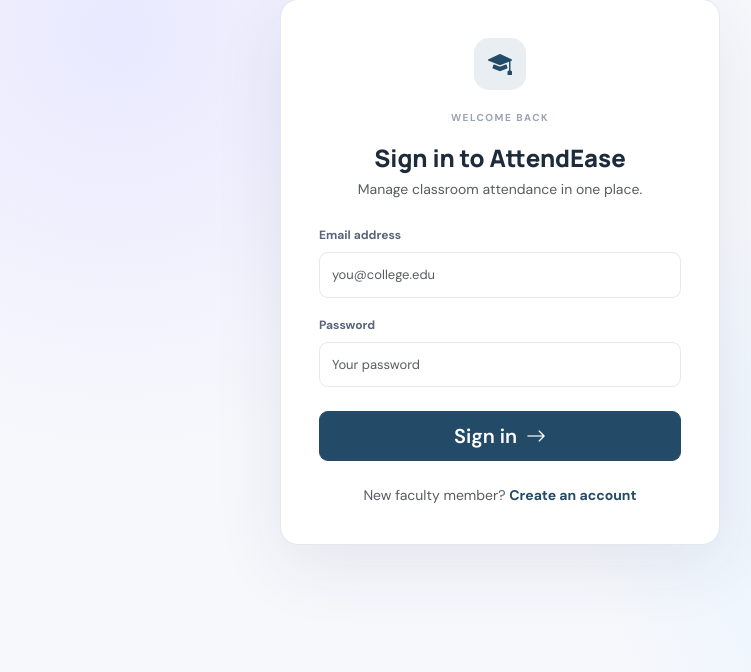
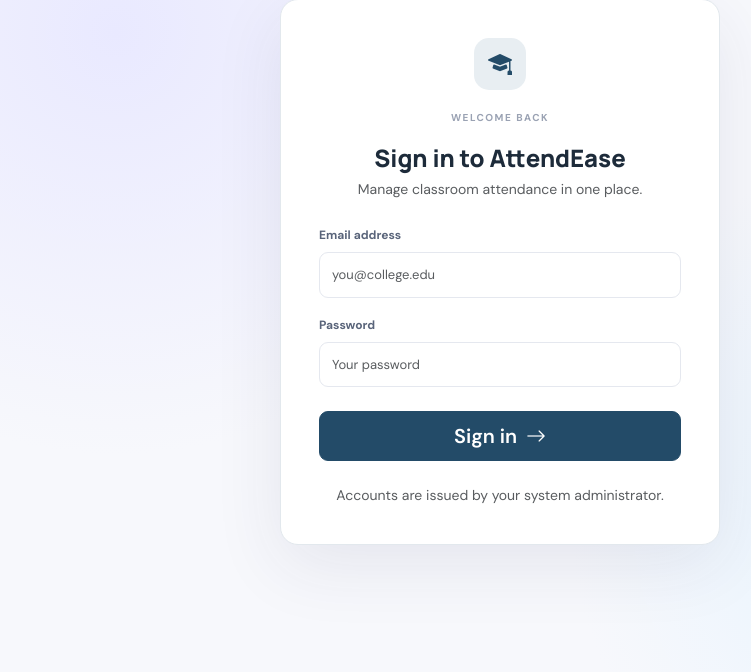
Before and after one commit to vasu925/Student-attendance-system-main, a Flask app: page /login in a window 1280 px wide. Shown: the part 128-800 px from the top of the page, without its empty margins (140-891 px from the left). Run offline with Flask 3, Linux system fonts and the light colour scheme; some libraries are stand-ins or nearby versions.

Commit message:
Remove public signup link from login page

```diff
--- a/templates/login.html
+++ b/templates/login.html
@@ -1,4 +1,4 @@
 {% extends "base.html" %}{% block title %}Sign in{% endblock %}{% block content %}
 <div class="auth-card"><div class="auth-logo"><i class="bi bi-mortarboard-fill"></i></div><p class="eyebrow text-center">WELCOME BACK</p><h1 class="auth-title">Sign in to AttendEase</h1><p class="text-muted text-center mb-4">Manage classroom attendance in one place.</p>
 <form method="post"><input type="hidden" name="csrf_token" value="{{ csrf_token() }}"><div class="mb-3"><label class="form-label">Email address</label><input class="form-control form-control-lg" type="email" name="email" required placeholder="you@college.edu"></div><div class="mb-4"><label class="form-label">Password</label><input class="form-control form-control-lg" type="password" name="password" required placeholder="Your password"></div><button class="btn btn-primary btn-lg w-100">Sign in <i class="bi bi-arrow-right ms-1"></i></button></form>
-<p class="text-center text-muted mt-4 mb-0">New faculty member? <a href="{{ url_for('register') }}">Create an account</a></p></div>{% endblock %}
+<p class="text-center text-muted mt-4 mb-0">Accounts are issued by your system administrator.</p></div>{% endblock %}
```
